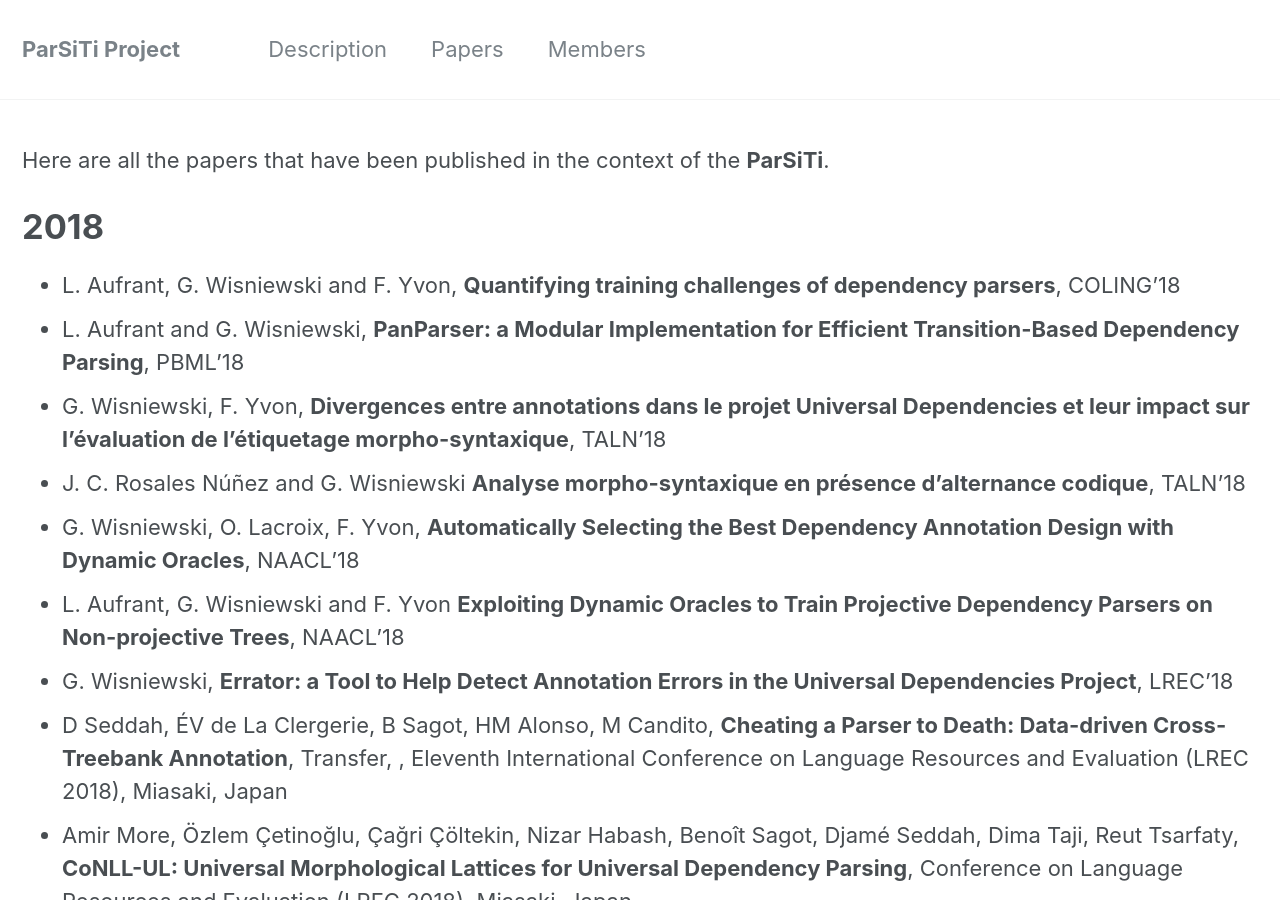
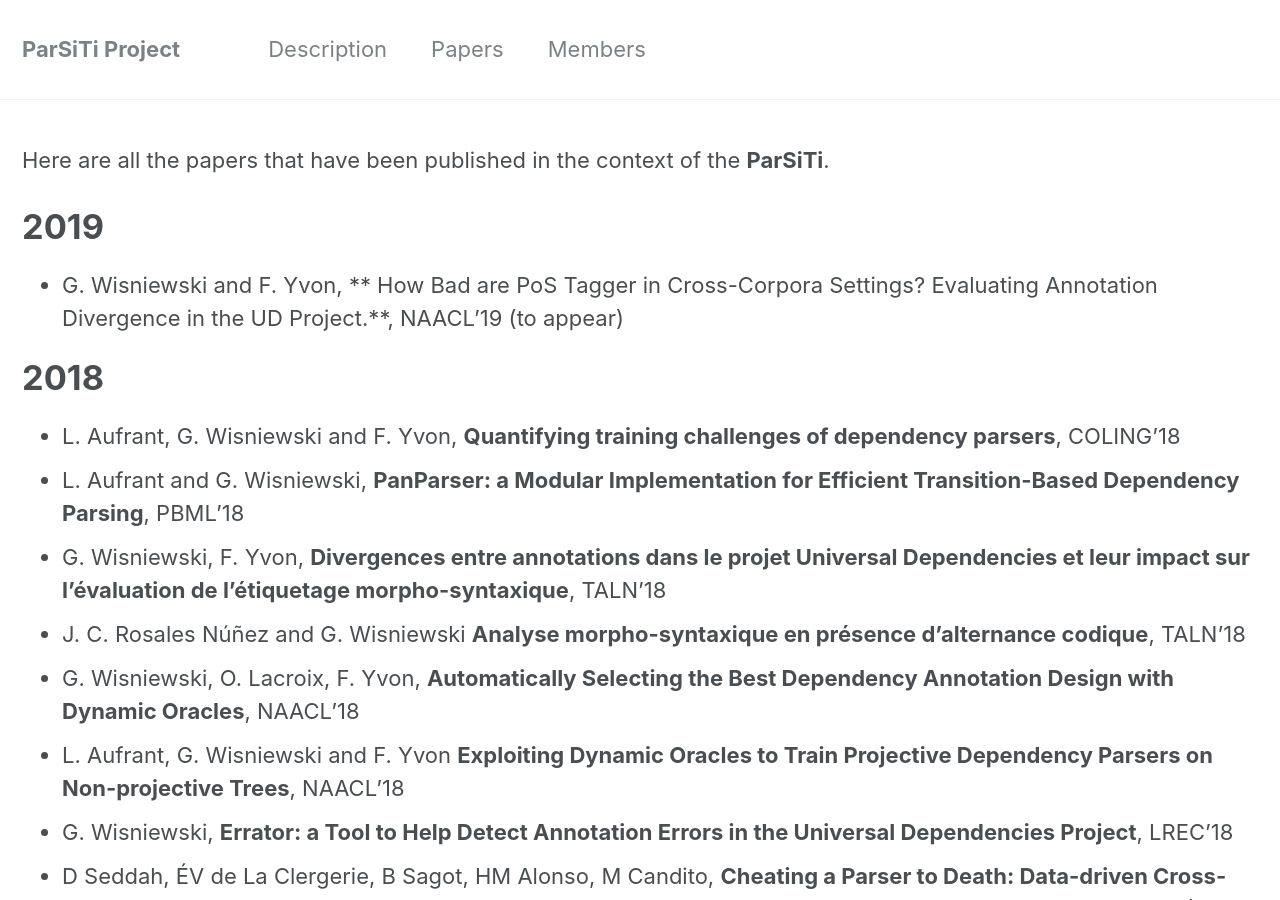
Before and after one commit to parsiti/parsiti.github.io, a Jekyll site: the page built from _pages/papers.md, in a window 1280 px wide and 900 px high. Built offline with Jekyll 4.4.1, drawn with Linux system fonts in a browser that asks for light colours.

Commit message:
update bib

```diff
--- a/_pages/papers.md
+++ b/_pages/papers.md
@@ -5,6 +5,10 @@ layout: splash
 ---
 
 Here are all the papers that have been published in the context of the __ParSiTi__.
+
+# 2019
+
+- G. Wisniewski and F. Yvon, ** How Bad are PoS Tagger in Cross-Corpora Settings? Evaluating Annotation Divergence in the UD Project.**, NAACL'19 (to appear)
 
 # 2018
 
```
